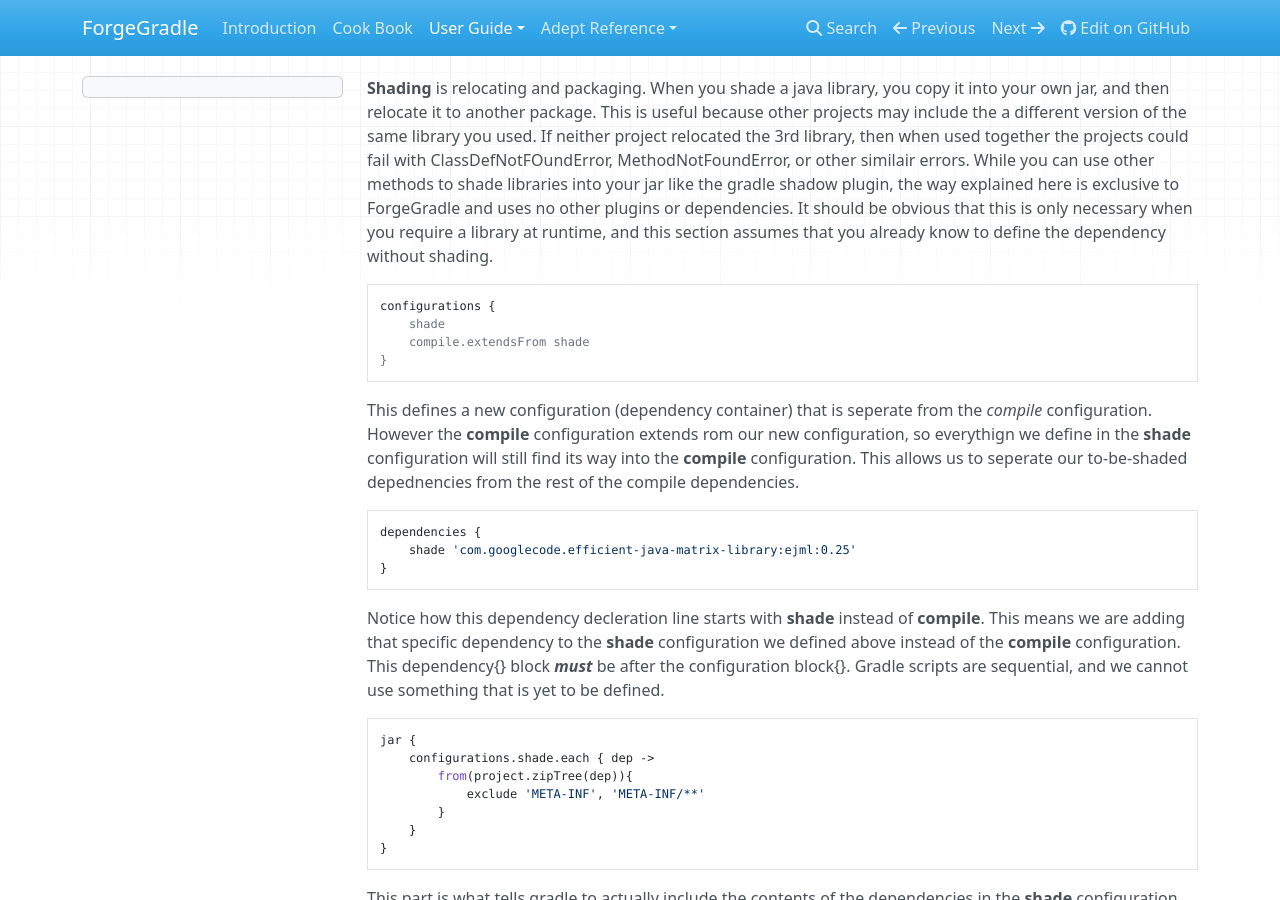
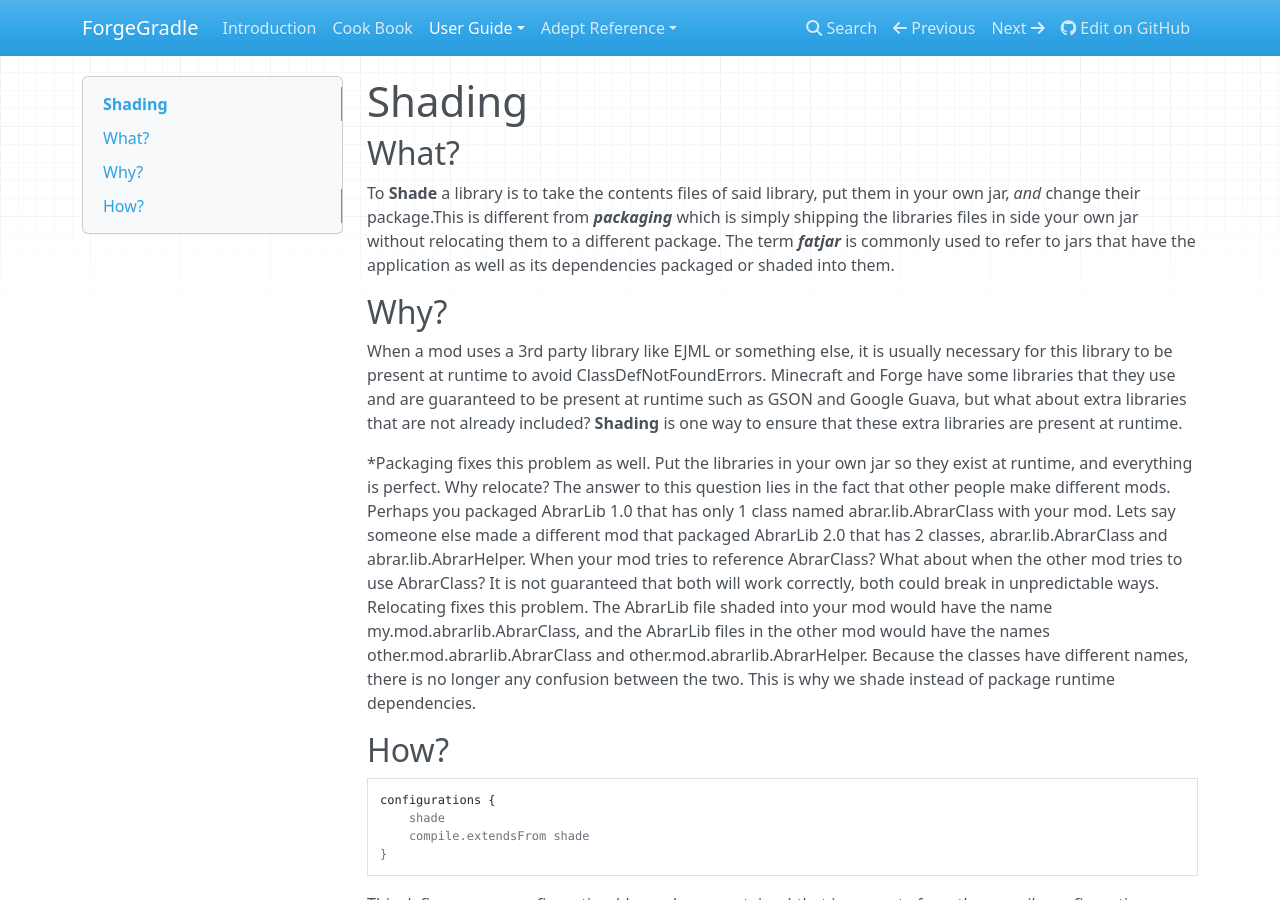
Before and after one commit to MinecraftForge/ForgeGradle, an MkDocs documentation site: the page built from docs/user-guide/shading.md, in a window 1280 px wide and 900 px high. Built offline with MkDocs 1.6.1, drawn with Linux system fonts in a browser that asks for light colours; nearby versions of some CDN libraries; old or Windows-style settings are respelled for this version of MkDocs.

Commit message:
more work on documentation

````diff
--- a/docs/user-guide/shading.md
+++ b/docs/user-guide/shading.md
@@ -1,4 +1,14 @@
-**Shading** is relocating and packaging. When you shade a java library, you copy it into your own jar, and then relocate it to another package. This is useful because other projects may include the a different version of the same library you used. If neither project relocated the 3rd library, then when used together the projects could fail with ClassDefNotFOundError, MethodNotFoundError, or other similair errors. While you can use other methods to shade libraries into your jar like the gradle shadow plugin, the way explained here is exclusive to ForgeGradle and uses no other plugins or dependencies. It should be obvious that this is only necessary when you require a library at runtime, and this section assumes that you already know to define the dependency without shading.
+#Shading
+
+## What?
+To **Shade** a library is to take the contents files of said library, put them in your own jar, *and* change their package.This is different from ***packaging*** which is simply shipping the libraries files in side your own jar without relocating them to a different package. The term ***fatjar*** is commonly used to refer to jars that have the application as well as its dependencies packaged or shaded into them.
+
+## Why?
+When a mod uses a 3rd party library like EJML or something else, it is usually necessary for this library to be present at runtime to avoid ClassDefNotFoundErrors. Minecraft and Forge have some libraries that they use and are guaranteed to be present at runtime such as GSON and Google Guava, but what about extra libraries that are not already included? **Shading** is one way to ensure that these extra libraries are present at runtime.
+
+*Packaging fixes this problem as well. Put the libraries in your own jar so they exist at runtime, and everything is perfect. Why relocate? The answer to this question lies in the fact that other people make different mods. Perhaps you packaged AbrarLib 1.0 that has only 1 class named abrar.lib.AbrarClass with your mod. Lets say someone else made a different mod that packaged AbrarLib 2.0 that has 2 classes, abrar.lib.AbrarClass and abrar.lib.AbrarHelper. When your mod tries to reference AbrarClass? What about when the other mod tries to use AbrarClass? It is not guaranteed that both will work correctly, both could break in unpredictable ways. Relocating fixes this problem. The AbrarLib file shaded into your mod would have the name my.mod.abrarlib.AbrarClass, and the AbrarLib files in the other mod would have the names other.mod.abrarlib.AbrarClass and other.mod.abrarlib.AbrarHelper. Because the classes have different names, there is no longer any confusion between the two. This is why we shade instead of package runtime dependencies.
+
+## How?
 
 ```
 configurations {
````
Also changed, not shown: docs/cookbook.md (+2 -2 lines), docs/reference/tasks.md (added, +41 -0 lines).
